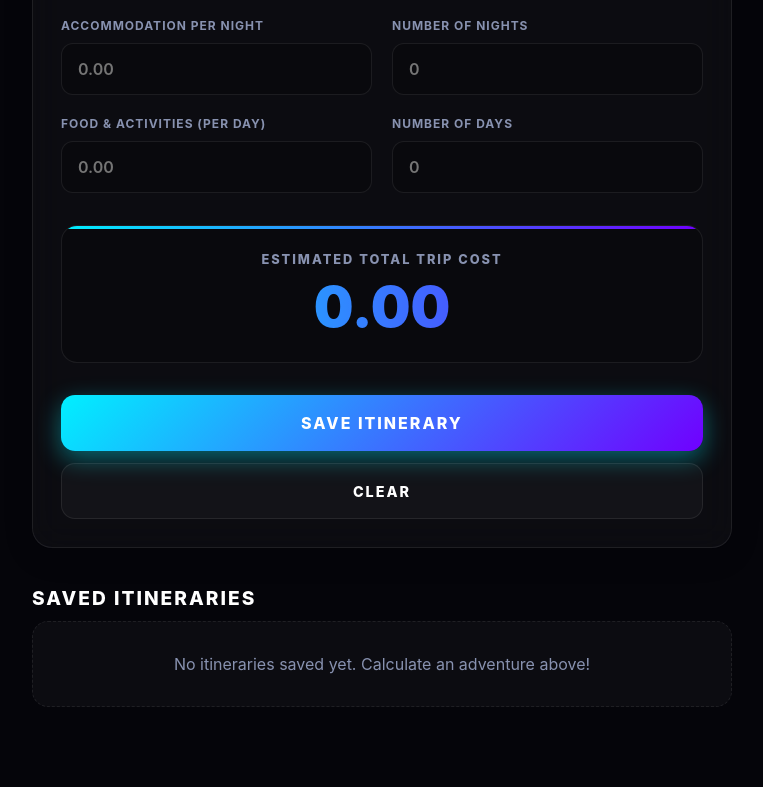
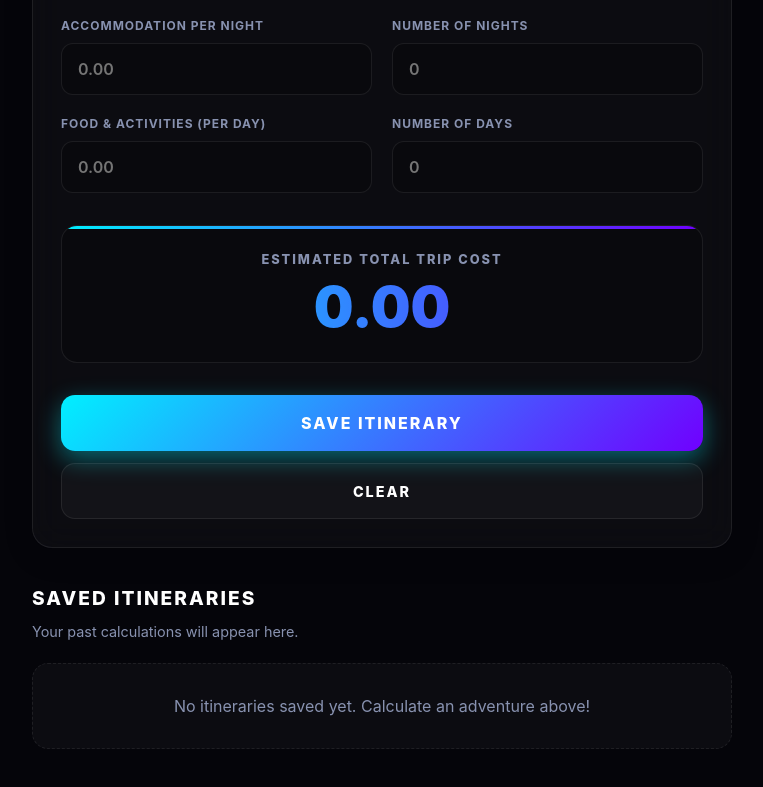
Before and after one commit to Bikugithub/PERSONALISED-TRAVEL-ASSISTANT, a plain HTML site: page index.html in a window 1280 px wide. Shown: the part 877-1664 px from the top of the page, without its empty margins (258-1021 px from the left). Drawn offline with Linux system fonts and the light colour scheme.

Commit message:
Update index.html

```diff
--- a/index.html
+++ b/index.html
@@ -3,7 +3,7 @@
 <head>
     <meta charset="UTF-8">
     <meta name="viewport" content="width=device-width, initial-scale=1.0">
-    <title>Travel Cost Calculator | Premium</title>
+    <title>Premium Travel Calculator</title>
     <link rel="stylesheet" href="style.css">
 </head>
 <body class="theme-dark">
@@ -15,7 +15,7 @@
     </div>
 
     <div class="app-wrapper">
-        <!-- Welcome Header with Theme Toggle -->
+        <!-- Welcome Header -->
         <header class="welcome-header glass-panel">
             <div class="header-flex">
                 <div>
@@ -26,7 +26,12 @@
             </div>
         </header>
 
-        <!-- Where To Go Selection -->
+        <!-- Desktop Grid Wrapper (2 Columns on Large Screens) -->
+        <div class="desktop-grid">
+
+            <!-- LEFT COLUMN: Calculator -->
+            <div class="left-col">
+
                 <section class="section-block">
                     <h2 class="section-title">WHERE TO GO?</h2>
                     <p class="helper-text">Select a destination type to begin your calculation.</p>
@@ -55,7 +60,6 @@
                     </div>
                 </section>
 
-        <!-- Hardcore Calculator -->
                 <section class="section-block calculator-card glass-panel">
                     <h2 class="section-title">TRIP CALCULATOR</h2>
 
@@ -72,7 +76,7 @@
                             </div>
                         </div>
 
-                <!-- Clean Transit Info (Multi-Select + Cost) -->
+                        <!-- Transit Multi-Select -->
                         <div class="form-row" style="margin-top: 20px;">
                             <div class="input-group">
                                 <label>TRANSIT MODES (TAP ALL USED)</label>
@@ -91,7 +95,7 @@
                             </div>
                         </div>
 
-                <!-- Stay & Duration Info -->
+                        <!-- Stay & Duration -->
                         <div class="form-row" style="margin-top: 20px;">
                             <div class="input-group">
                                 <label>ACCOMMODATION PER NIGHT</label>
@@ -115,7 +119,7 @@
                             </div>
                         </div>
 
-                <!-- Live Total Display -->
+                        <!-- Live Total -->
                         <div class="live-total-box">
                             <span class="total-label">ESTIMATED TOTAL TRIP COST</span>
                             <h1 id="live-total" class="total-value gradient-text">0.00</h1>
@@ -127,16 +131,23 @@
                         </div>
                     </form>
                 </section>
+            </div> <!-- End Left Col -->
 
-        <!-- Saved Itineraries -->
+            <!-- RIGHT COLUMN: Saved Itineraries -->
+            <div class="right-col">
                 <section class="section-block">
                     <h2 class="section-title">SAVED ITINERARIES</h2>
+                    <p class="helper-text">Your past calculations will appear here.</p>
                     <div id="saved-trips-list" class="trips-list">
-                <!-- Trip cards will inject here -->
+                        <!-- Trip cards inject here -->
                     </div>
                 </section>
+            </div> <!-- End Right Col -->
+
+        </div> <!-- End Desktop Grid -->
     </div>
 
+    <!-- Script placed at the very bottom ensures HTML is loaded first -->
     <script src="script.js"></script>
 </body>
 </html>
```
Lines whose indentation alone changed are shown as unchanged.
